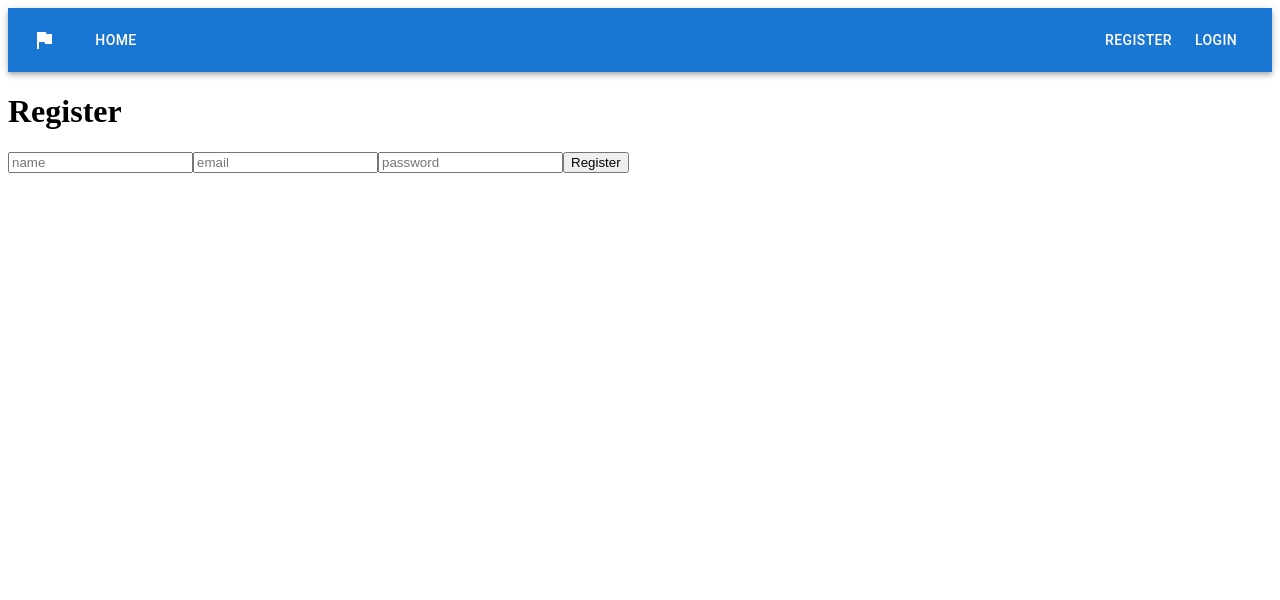
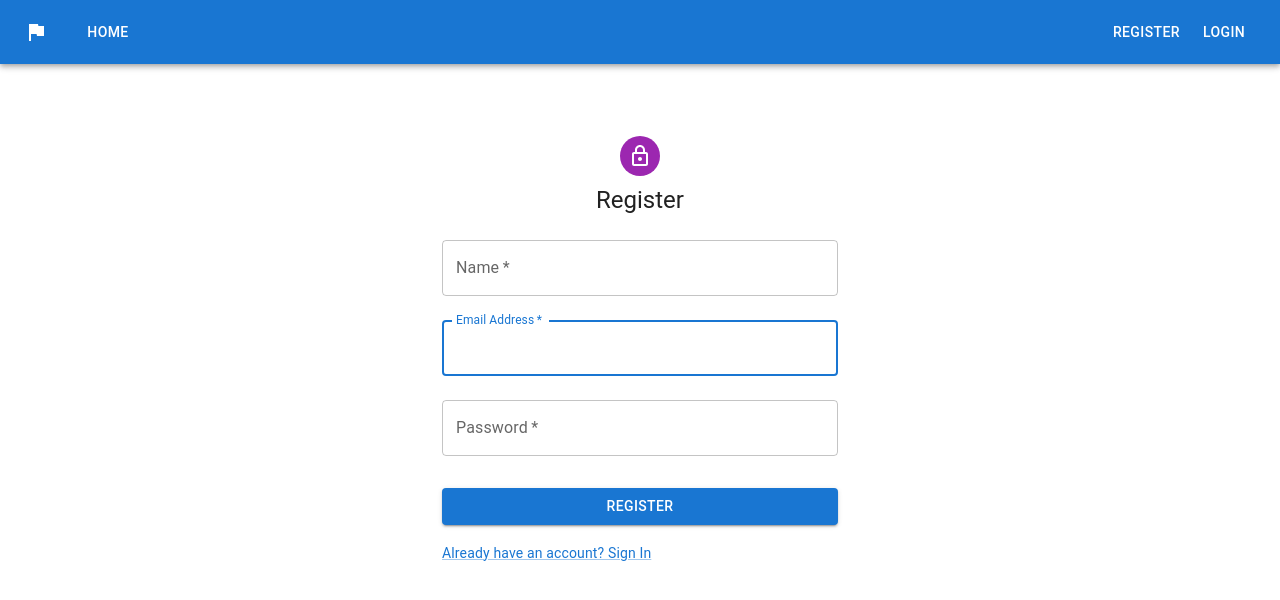
Before and after one commit to danielskjo/goal-tracker, a React (Create React App) app in the folder client/: page /register in a window 1280 px wide. Shown: the top 600 px of the page. Built offline with nearby package versions, Linux system fonts and the light colour scheme.

Commit message:
Added styles to login and register page

```diff
--- a/client/src/pages/LoginPage.js
+++ b/client/src/pages/LoginPage.js
@@ -1,14 +1,23 @@
-import React, {useState} from 'react'
+import React from 'react'
 import {Navigate, useNavigate} from "react-router-dom";
+import CssBaseline from "@mui/material/CssBaseline";
+import Box from "@mui/material/Box";
+import Avatar from "@mui/material/Avatar";
+import LockOutlinedIcon from "@mui/icons-material/LockOutlined";
+import Typography from "@mui/material/Typography";
+import TextField from "@mui/material/TextField";
+import Button from "@mui/material/Button";
+import Grid from "@mui/material/Grid";
+import Link from "@mui/material/Link";
+import Container from "@mui/material/Container";
 
 const LoginPage = () => {
-    const [email, setEmail] = useState('')
-    const [password, setPassword] = useState('')
     const token = sessionStorage.getItem('token')
     const navigate = useNavigate();
 
     const handleSubmit = (e) => {
         e.preventDefault();
+        const formData = new FormData(e.currentTarget)
 
         fetch('/api/auth/login', {
             method: 'POST',
@@ -16,8 +25,8 @@
                 'Content-Type': 'application/json'
             },
             body: JSON.stringify({
-                'email': email,
-                'password': password
+                'email': formData.get('email'),
+                'password': formData.get('password')
             })
         }).then(res => {
             if (res.status === 200) return res.json()
@@ -34,13 +43,61 @@
         <div>
             {token && token !== '' && token !== undefined ?
                 <Navigate to='/'/> :
-                <div>
-                    <h1>Login</h1>
-                    <input type='text' placeholder='email' value={email} onChange={(e) => setEmail(e.target.value)}/>
-                    <input type='text' placeholder='password' value={password}
-                           onChange={(e) => setPassword(e.target.value)}/>
-                    <button onClick={handleSubmit}>Login</button>
-                </div>
+                <Container component="main" maxWidth="xs">
+                    <CssBaseline/>
+                    <Box
+                        sx={{
+                            marginTop: 8,
+                            display: 'flex',
+                            flexDirection: 'column',
+                            alignItems: 'center',
+                        }}
+                    >
+                        <Avatar sx={{m: 1, bgcolor: 'secondary.main'}}>
+                            <LockOutlinedIcon/>
+                        </Avatar>
+                        <Typography component="h1" variant="h5">
+                            Login
+                        </Typography>
+                        <Box component="form" onSubmit={handleSubmit} noValidate sx={{mt: 1}}>
+                            <TextField
+                                margin="normal"
+                                required
+                                fullWidth
+                                id="email"
+                                label="Email Address"
+                                name="email"
+                                autoComplete="email"
+                                autoFocus
+                            />
+                            <TextField
+                                margin="normal"
+                                required
+                                fullWidth
+                                name="password"
+                                label="Password"
+                                type="password"
+                                id="password"
+                                autoComplete="current-password"
+                            />
+                            <Button
+                                type="submit"
+                                fullWidth
+                                variant="contained"
+                                sx={{mt: 3, mb: 2}}
+                            >
+                                Login
+                            </Button>
+                            <Grid container>
+                                <Grid item>
+                                    <Link href="/register" variant="body2">
+                                        {"Don't have an account? Sign Up"}
+                                    </Link>
+                                </Grid>
+                            </Grid>
+                        </Box>
+                    </Box>
+                </Container>
             }
         </div>
     )
--- a/client/src/pages/RegisterPage.js
+++ b/client/src/pages/RegisterPage.js
@@ -1,15 +1,23 @@
-import React, {useState} from 'react'
+import React from 'react'
 import {Navigate, useNavigate} from "react-router-dom";
+import Avatar from '@mui/material/Avatar';
+import Button from '@mui/material/Button';
+import CssBaseline from '@mui/material/CssBaseline';
+import TextField from '@mui/material/TextField';
+import Link from '@mui/material/Link';
+import Grid from '@mui/material/Grid';
+import Box from '@mui/material/Box';
+import LockOutlinedIcon from '@mui/icons-material/LockOutlined';
+import Typography from '@mui/material/Typography';
+import Container from '@mui/material/Container';
 
 const RegisterPage = () => {
-    const [name, setName] = useState('')
-    const [email, setEmail] = useState('')
-    const [password, setPassword] = useState('')
     const token = sessionStorage.getItem('token')
     const navigate = useNavigate();
 
     const handleSubmit = (e) => {
         e.preventDefault();
+        const formData = new FormData(e.currentTarget)
 
         fetch('/api/auth/register', {
             method: 'POST',
@@ -17,9 +25,9 @@
                 'Content-Type': 'application/json'
             },
             body: JSON.stringify({
-                'name': name,
-                'email': email,
-                'password': password
+                'name': formData.get('name'),
+                'email': formData.get('email'),
+                'password': formData.get('password')
             })
         }).then(res => {
             if (res.status === 201) return res.json()
@@ -36,14 +44,71 @@
         <div>
             {token && token !== '' && token !== undefined ?
                 <Navigate to='/'/> :
-                <div>
-                    <h1>Register</h1>
-                    <input type='text' placeholder='name' value={name} onChange={(e) => setName(e.target.value)}/>
-                    <input type='text' placeholder='email' value={email} onChange={(e) => setEmail(e.target.value)}/>
-                    <input type='text' placeholder='password' value={password}
-                           onChange={(e) => setPassword(e.target.value)}/>
-                    <button onClick={handleSubmit}>Register</button>
-                </div>
+                <Container component="main" maxWidth="xs">
+                    <CssBaseline/>
+                    <Box
+                        sx={{
+                            marginTop: 8,
+                            display: 'flex',
+                            flexDirection: 'column',
+                            alignItems: 'center',
+                        }}
+                    >
+                        <Avatar sx={{m: 1, bgcolor: 'secondary.main'}}>
+                            <LockOutlinedIcon/>
+                        </Avatar>
+                        <Typography component="h1" variant="h5">
+                            Register
+                        </Typography>
+                        <Box component="form" onSubmit={handleSubmit} noValidate sx={{mt: 1}}>
+                            <TextField
+                                margin="normal"
+                                required
+                                fullWidth
+                                id="name"
+                                label="Name"
+                                name="name"
+                                autoComplete="name"
+                                autoFocus
+                            />
+                            <TextField
+                                margin="normal"
+                                required
+                                fullWidth
+                                id="email"
+                                label="Email Address"
+                                name="email"
+                                autoComplete="email"
+                                autoFocus
+                            />
+                            <TextField
+                                margin="normal"
+                                required
+                                fullWidth
+                                name="password"
+                                label="Password"
+                                type="password"
+                                id="password"
+                                autoComplete="current-password"
+                            />
+                            <Button
+                                type="submit"
+                                fullWidth
+                                variant="contained"
+                                sx={{mt: 3, mb: 2}}
+                            >
+                                Register
+                            </Button>
+                            <Grid container>
+                                <Grid item>
+                                    <Link href="/login" variant="body2">
+                                        {"Already have an account? Sign In"}
+                                    </Link>
+                                </Grid>
+                            </Grid>
+                        </Box>
+                    </Box>
+                </Container>
             }
         </div>
     )
```
Also changed, not shown: 1 other file (tests, documents, lock files or other folders).
